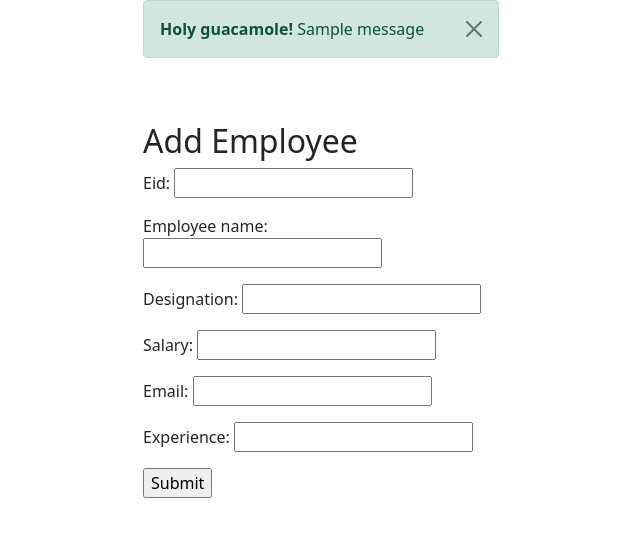
After one commit to puthanpurakkal/employeemgmt, a Django app: template employee/templates/emp-add.html in a window 1280 px wide. The commit adds this page. Shown: the top 537 px of the page, without its empty margins (319-959 px from the left). Run offline with Django 4.2, Linux system fonts and the light colour scheme; the template is opened without the code that fills it: values that come from a table or form of the project are taken from there, others are empty; tables that the repository leaves empty hold one stand-in row (values such as "Sample post"); one stand-in notice (Sample message) is shown.

Commit message:
employee

```diff
--- a/employee/forms.py
+++ b/employee/forms.py
@@ -1,28 +1,9 @@
 from django import forms
-#
-# class EmployeeForm(forms.Form):
-#     eid = forms.CharField(widget=forms.TextInput(attrs={"class":"form-control"}))
-#     employee_name = forms.CharField(widget=forms.TextInput(attrs={"class":"form-control"}))
-#     designation = forms.CharField(widget=forms.TextInput(attrs={"class":"form-control"}))
-#     Salary = forms.IntegerField(widget=forms.NumberInput(attrs={"class":"form-control"}))
-#     Email = forms.CharField(widget=forms.EmailInput(attrs={"class":"form-control"}))
-#     experience = forms.IntegerField(widget=forms.NumberInput(attrs={"class":"form-control"}))
-#     def clean(self):
-#         cleaned_data=super().clean()
-#         exp=cleaned_data.get("experience")
-#         sal=cleaned_data.get("Salary")
-#         if exp<0:
-#             msg="Invalid Experience"
-#             self.add_error("experience",msg)
-#         if sal<0:
-#             msg1 = "Invalid Salary"
-#             self.add_error("Salary", msg1)
-#
 
-class EmployeeCreateForm(forms.Form):
-    eid = forms.CharField(widget=forms.TextInput(attrs={"class":"form-control"}))
-    employee_name=forms.CharField(widget=forms.TextInput(attrs={"class":"form-control"}))
-    designation= forms.CharField(widget=forms.TextInput(attrs={"class":"form-control"}))
-    salary= forms.IntegerField(widget=forms.NumberInput(attrs={"class":"form-control"}))
-    email=forms.EmailField(widget=forms.EmailInput(attrs={"class":"form-control"}))
-    experience=forms.IntegerField(widget=forms.NumberInput(attrs={"class":"form-control"}))
+class EmployeeForm(forms.Form):
+    eid=forms.CharField()
+    employee_name=forms.CharField()
+    designation=forms.CharField()
+    salary=forms.IntegerField()
+    email=forms.EmailField()
+    experience=forms.IntegerField()
--- /dev/null
+++ b/employee/templates/emp-add.html
@@ -0,0 +1,49 @@
+<!DOCTYPE html>
+<html lang="en">
+<head>
+    <meta charset="UTF-8">
+    <title>Title</title>
+    <link href="https://cdn.jsdelivr.net/npm/bootstrap@5.1.3/dist/css/bootstrap.min.css" rel="stylesheet"
+          integrity="sha384-1BmE4kWBq78iYhFldvKuhfTAU6auU8tT94WrHftjDbrCEXSU1oBoqyl2QvZ6jIW3" crossorigin="anonymous">
+
+</head>
+<body>
+<div class="container">
+    <div class="row">
+        <div class="col-4"></div>
+        <div class="col-4">
+            {%if messages%}
+            {%for msg in messages%}
+            {% if msg.level == DEFAULT_MESSAGE_LEVELS.SUCCESS %}
+            <div class="alert alert-success alert-dismissible fade show" role="alert">
+                <strong>Holy guacamole!</strong> {{msg}}
+                <button type="button" class="btn-close" data-bs-dismiss="alert" aria-label="Close"></button>
+            </div>
+            {%endif%}
+            {% if msg.level == DEFAULT_MESSAGE_LEVELS.ERROR %}
+            <div class="alert alert-warning alert-dismissible fade show" role="alert">
+                <strong>Holy guacamole!</strong> {{msg}}
+                <button type="button" class="btn-close" data-bs-dismiss="alert" aria-label="Close"></button>
+            </div>
+            {% endif %}
+            {%endfor%}
+            {%endif%}
+        </div>
+        <div class="col-4"></div>
+    </div>
+    <div class="row mt-5">
+        <div class="col-4"></div>
+        <div class="col-4">
+            <h2>Add Employee</h2>
+            <form action="" method="post">
+                {%csrf_token%}
+                {{form.as_p}}
+                <input type="submit">
+            </form>
+        </div>
+    </div>
+</div>
+</body>
+<!-- JavaScript Bundle with Popper -->
+<script src="https://cdn.jsdelivr.net/npm/bootstrap@5.2.0-beta1/dist/js/bootstrap.bundle.min.js" integrity="sha384-pprn3073KE6tl6bjs2QrFaJGz5/SUsLqktiwsUTF55Jfv3qYSDhgCecCxMW52nD2" crossorigin="anonymous"></script>
+</html>
--- a/employee/templates/login.html
+++ b/employee/templates/login.html
@@ -23,7 +23,7 @@
                     <div class="mb-3">
                         <input type="password" placeholder="password" class="form-control">
                     </div>
-                <input type="">
+                <input type="submit">
             </div>
         </div>
          <div class="col-4"></div>
```
Also changed, not shown: employee/views.py (+9 -2 lines).
